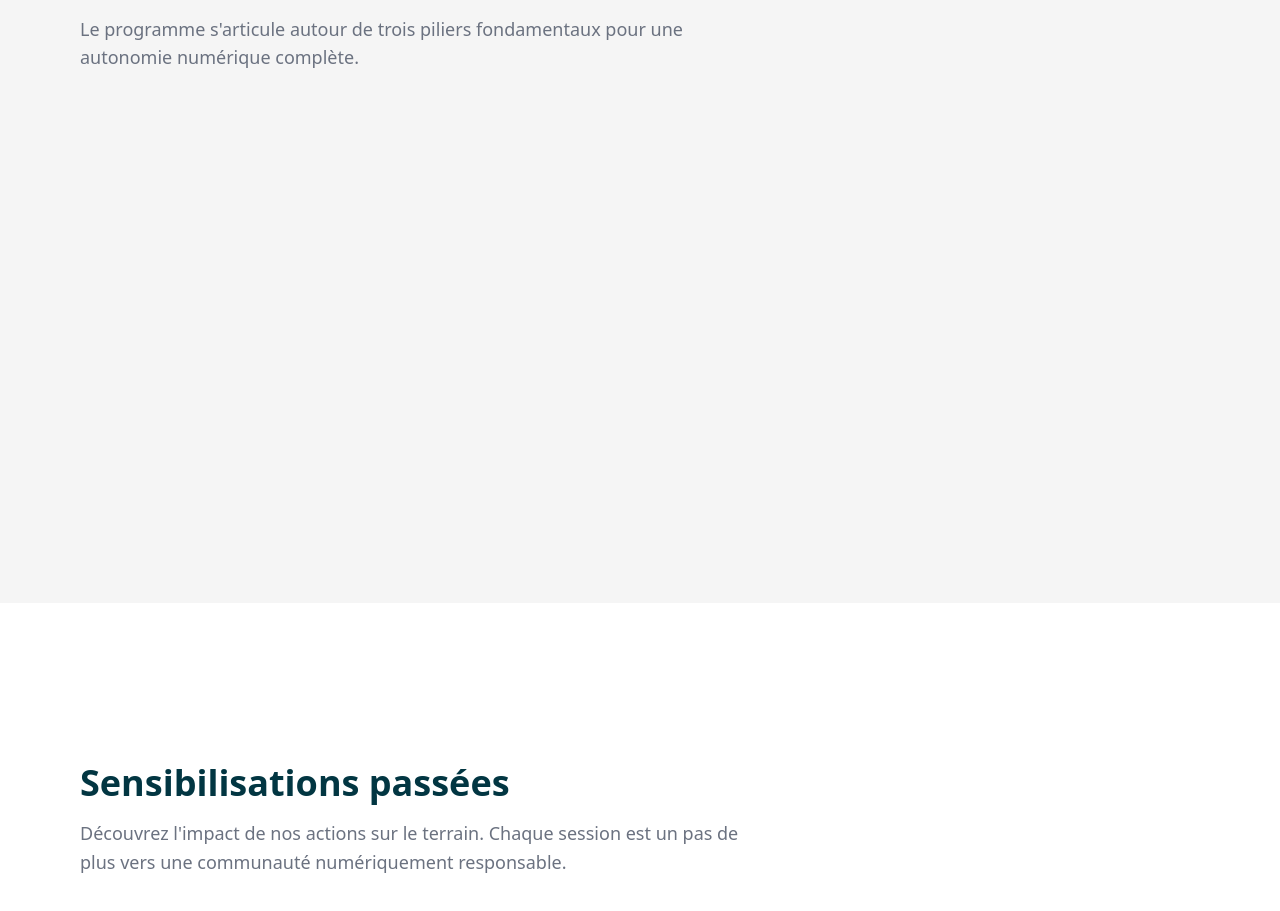
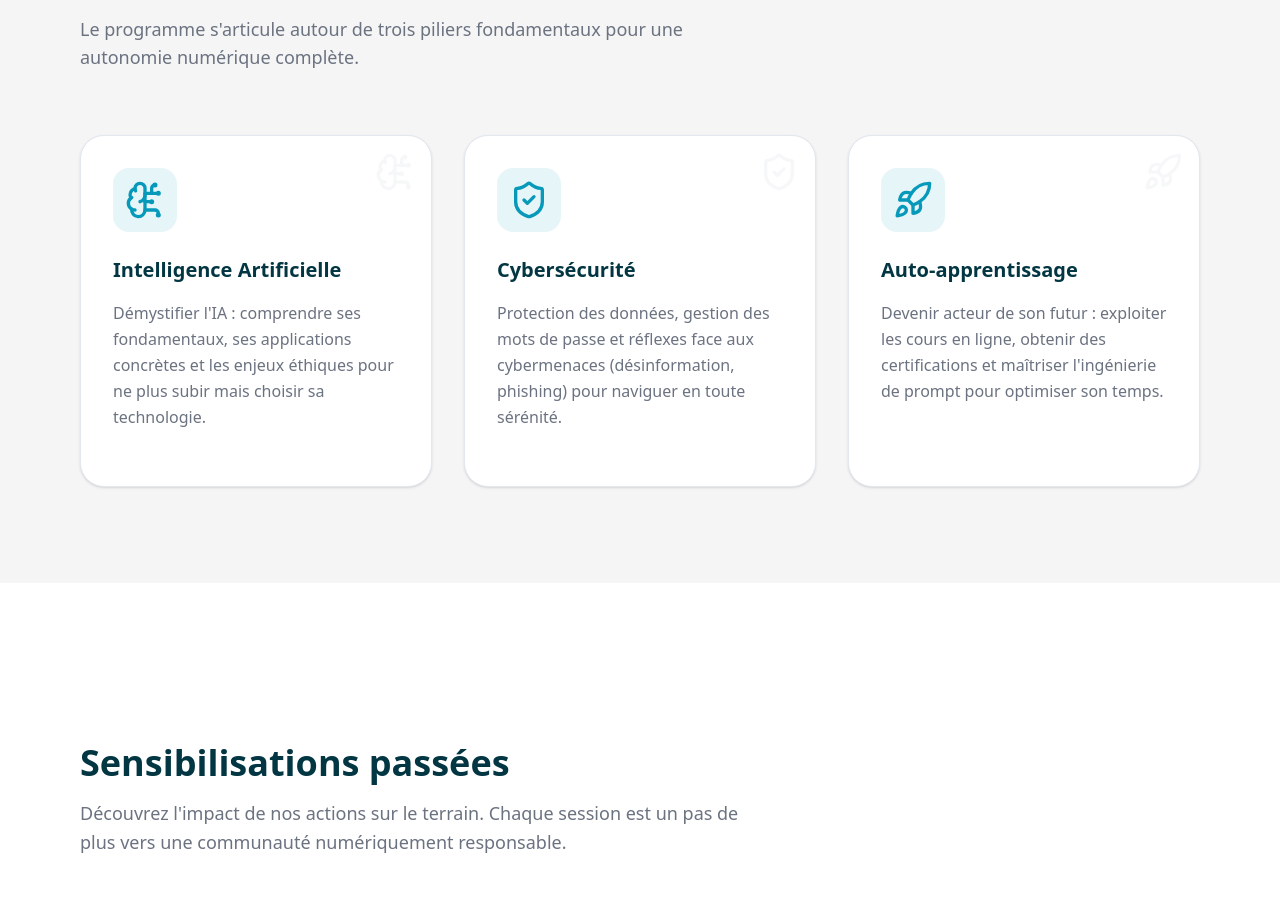
Before and after one commit to Funda-online/funda-online, a Next.js app: page /sensibilise in a window 1280 px wide. Shown: the part 1540-2451 px from the top of the page. Built offline with nearby package versions, Linux system fonts and the light colour scheme.

Commit message:
axe ok v1

```diff
--- a/components/sensibilise/Axes.tsx
+++ b/components/sensibilise/Axes.tsx
@@ -16,33 +16,40 @@ export default function Axes() {
       title: "Intelligence Artificielle",
       desc: "Démystifier l'IA : comprendre ses fondamentaux, ses applications concrètes et les enjeux éthiques pour ne plus subir mais choisir sa technologie.",
       icon: <BrainCircuit className="w-10 h-10" />,
-      color: "bg-blue-500/10 text-blue-600",
+      color: "bg-primary/10 text-primary",
     },
     {
       title: "Cybersécurité",
       desc: "Protection des données, gestion des mots de passe et réflexes face aux cybermenaces (désinformation, phishing) pour naviguer en toute sérénité.",
       icon: <ShieldCheck className="w-10 h-10" />,
-      color: "bg-emerald-500/10 text-emerald-600",
+      color: "bg-primary/10 text-primary",
     },
     {
       title: "Auto-apprentissage",
       desc: "Devenir acteur de son futur : exploiter les cours en ligne, obtenir des certifications et maîtriser l'ingénierie de prompt pour optimiser son temps.",
       icon: <Rocket className="w-10 h-10" />,
-      color: "bg-amber-500/10 text-amber-600",
+      color: "bg-primary/10 text-primary",
     },
   ];
 
   useEffect(() => {
     const ctx = gsap.context(() => {
-      gsap.from(".axis-card", {
-        y: 40,
-        opacity: 0,
+      const cards = gsap.utils.toArray(".axis-card");
+
+      // ✅ état initial sécurisé
+      gsap.set(cards, { opacity: 0, y: 40 });
+
+      // ✅ animation fiable
+      gsap.to(cards, {
+        opacity: 1,
+        y: 0,
         duration: 0.8,
         stagger: 0.2,
         ease: "power3.out",
         scrollTrigger: {
           trigger: cardsRef.current,
           start: "top 85%",
+          toggleActions: "play none none none",
         },
       });
     }, sectionRef);
@@ -54,7 +61,6 @@ export default function Axes() {
     <section ref={sectionRef} className="py-16 md:py-24 bg-[var(--muted)]">
       <div className="container mx-auto px-4 md:px-16 lg:px-20">
 
-        {/* Header de section */}
         <div className="max-w-2xl mb-12 md:mb-16">
           <h2 className="text-3xl md:text-4xl font-bold text-foreground mb-4">
             Nos axes d’intervention
@@ -64,14 +70,12 @@ export default function Axes() {
           </p>
         </div>
 
-        {/* Grille de cartes */}
         <div ref={cardsRef} className="grid md:grid-cols-3 gap-8">
           {axes.map((item, i) => (
             <div
               key={i}
               className="axis-card group relative p-8 bg-white border border-slate-200 rounded-3xl shadow-sm hover:shadow-xl hover:-translate-y-2 transition-all duration-300"
             >
-              {/* Cercle Icone */}
               <div className={`w-16 h-16 rounded-2xl ${item.color} flex items-center justify-center mb-6 group-hover:scale-110 transition-transform duration-500`}>
                 {item.icon}
               </div>
@@ -84,12 +88,10 @@ export default function Axes() {
                 {item.desc}
               </p>
 
-              {/* Petit indicateur de lien (optionnel visuellement) */}
-              <div className="flex items-center text-sm font-semibold text-primary opacity-0 group-hover:opacity-100 transition-opacity">
+              {/* <div className="flex items-center text-sm font-semibold text-primary opacity-0 group-hover:opacity-100 transition-opacity">
                 En savoir plus <ArrowRight className="ml-2 w-4 h-4" />
-              </div>
+              </div> */}
 
-              {/* Décoration subtile en arrière-plan */}
               <div className="absolute top-0 right-0 p-4 opacity-[0.03] group-hover:opacity-[0.08] transition-opacity">
                 {item.icon}
               </div>
```
